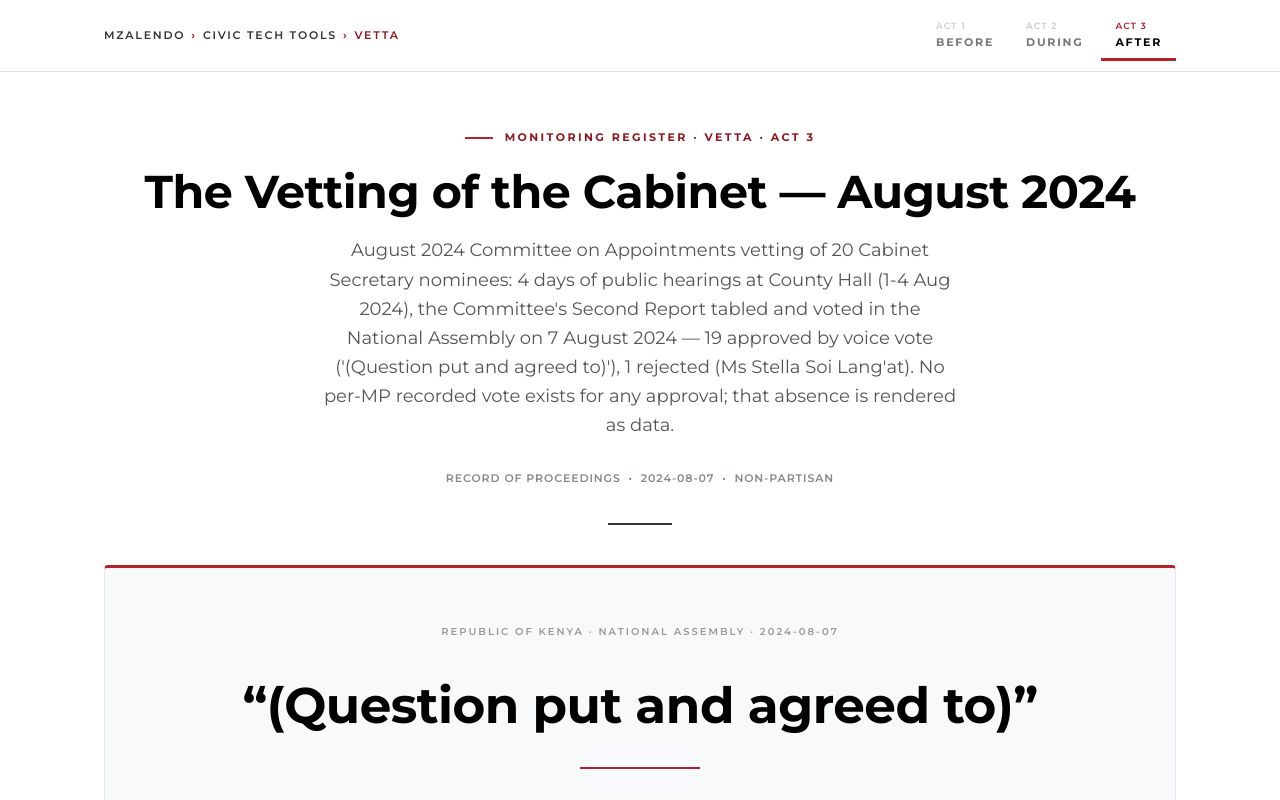
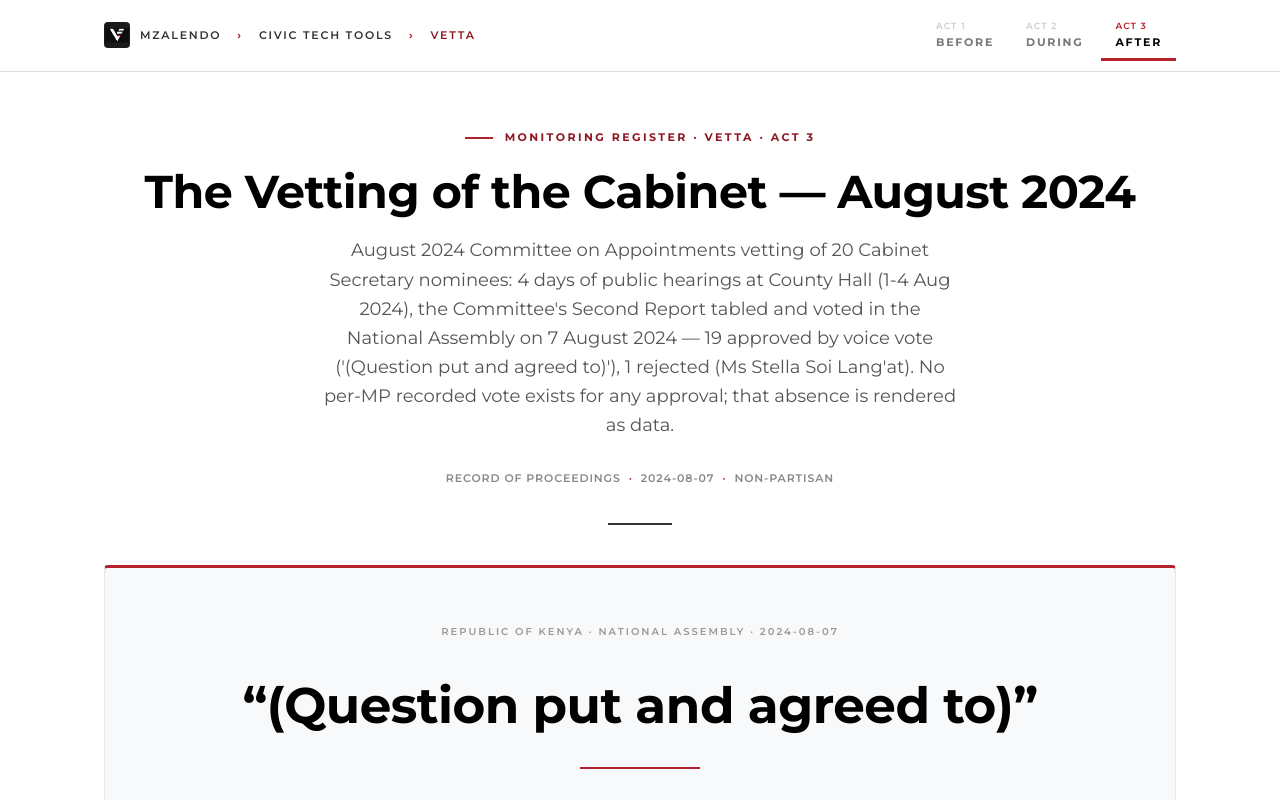
Before and after one commit to Jimmy-Hernandez/vetting-loop, a React (Vite) app in the folder app/: page / in a window 1280 px wide. Shown: the top 800 px of the page. Built offline with nearby package versions, Linux system fonts and the light colour scheme.

Commit message:
brand: Vetta emblem in header + favicon (emblem-only crop, no book/gavel)

```diff
--- a/app/index.html
+++ b/app/index.html
@@ -4,6 +4,7 @@
     <meta charset="UTF-8" />
     <meta name="viewport" content="width=device-width, initial-scale=1.0" />
     <title>Vetta — Vetting in Action · Mzalendo</title>
+    <link rel="icon" type="image/png" href="/vetta-emblem.png" />
     <link rel="preconnect" href="https://fonts.googleapis.com" />
     <link rel="preconnect" href="https://fonts.gstatic.com" crossorigin />
     <link href="https://fonts.googleapis.com/css2?family=Montserrat:ital,wght@0,400;0,500;0,600;0,700;1,400&display=swap" rel="stylesheet" />
--- a/app/src/App.tsx
+++ b/app/src/App.tsx
@@ -20,7 +20,8 @@ function Chrome({ children }: { children: ReactNode }) {
     <>
       <header className="chrome">
         <div className="chrome-inner">
-          <div className="breadcrumb">
+          <div className="breadcrumb" style={{ display: 'flex', alignItems: 'center', gap: '10px' }}>
+            <img src="/vetta-emblem.png" alt="Vetta emblem" width="26" height="26" style={{ display: 'block', borderRadius: 4 }} />
             <a href="https://mzalendo.com">Mzalendo</a>
             <span className="sep">›</span>Civic Tech Tools
             <span className="sep">›</span><span className="here">Vetta</span>
```
Also changed, not shown: app/public/vetta-emblem.png (added), app/public/vetta-mark-2.png (added).
